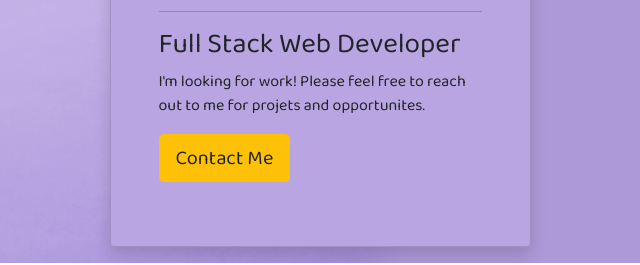
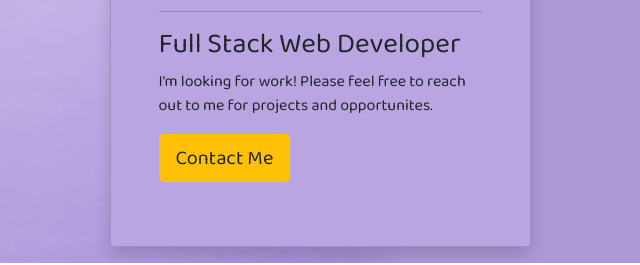
Before and after one commit to helloshyann/danielle-port, a plain HTML site: page index.html in a window 1280 px wide. Shown: the part 303-568 px from the top of the page, 483-1123 px from the left. Drawn offline with nearby package versions, Linux system fonts and the light colour scheme.

Commit message:
Update index.html

```diff
--- a/index.html
+++ b/index.html
@@ -51,7 +51,7 @@
                         <hr>
                         <h3>Full Stack Web Developer</h3>
                         <p>
-                            I'm looking for work! Please feel free to reach out to me for projets and opportunites.
+                            I'm looking for work! Please feel free to reach out to me for projects and opportunites.
                         </p>
                         <p class="lead">
                             <a class="btn btn-warning btn-lg" href="/contact.html" role="button">Contact Me</a>
```
